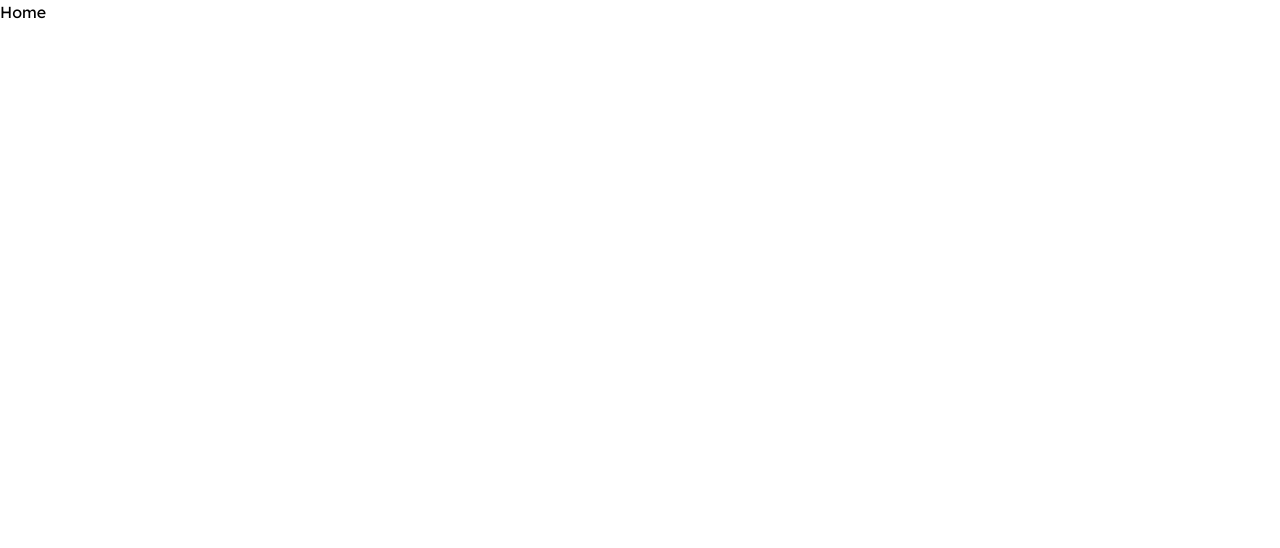
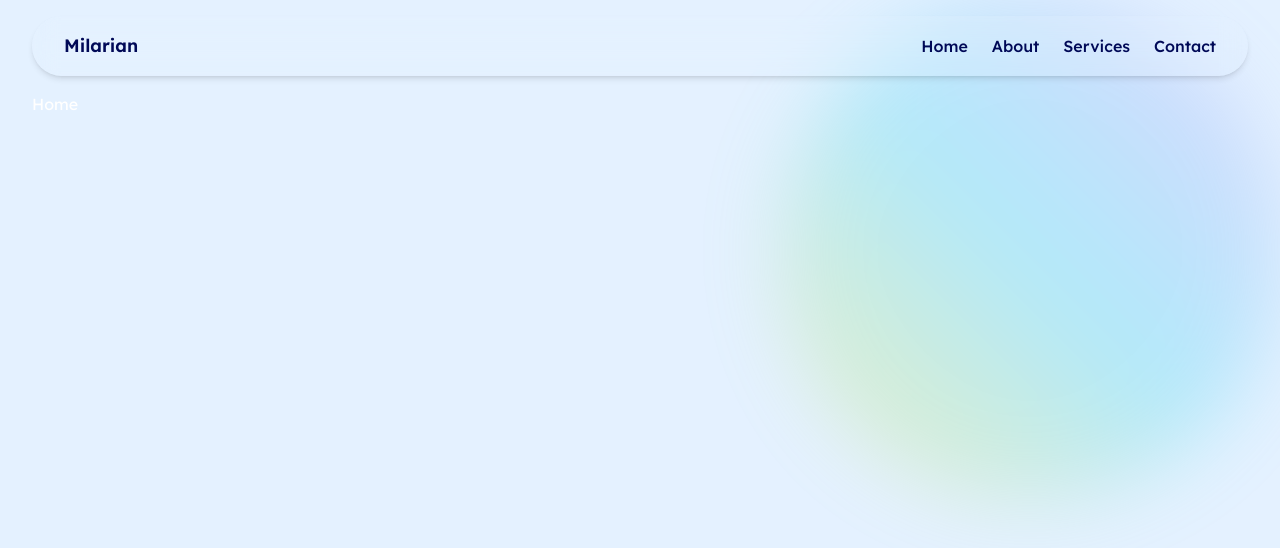
Before and after one commit to kanaee-cloud/milarian-fe, a React (Vite) app: page / in a window 1280 px wide. Shown: the top 548 px of the page. Built offline with nearby package versions, Linux system fonts and the light colour scheme.

Commit message:
feat: navbar created

```diff
--- a/package.json
+++ b/package.json
@@ -11,6 +11,7 @@
   },
   "dependencies": {
     "@tanstack/react-query": "^5.90.5",
+    "lucide-react": "^0.546.0",
     "react": "^19.1.1",
     "react-dom": "^19.1.1",
     "react-router-dom": "^7.9.4"
--- /dev/null
+++ b/src/components/Navbar.jsx
@@ -0,0 +1,24 @@
+export const Navbar = () => {
+
+    const item = [
+        { name: "Home", link: "/" },
+        { name: "About", link: "/about" },
+        { name: "Services", link: "/services" },
+        { name: "Contact", link: "/contact" },
+    ]
+
+    return (
+        <nav className="flex justify-between shadow-md px-8 py-4 rounded-full bg-light/30 backdrop-blur-md items-center">
+            <h1 className="font-semibold text-lg text-primary">Milarian</h1>
+            <ul className="flex gap-6">
+                {item.map((navItem, index) => (
+                    <li key={index}>
+                        <a href={navItem.link} className="text-primary font-medium hover:text-accent">
+                            {navItem.name}
+                        </a>
+                    </li>
+                ))}
+            </ul>
+        </nav>
+    )
+}
--- a/src/index.css
+++ b/src/index.css
@@ -2,6 +2,6 @@
 @tailwind components;
 @tailwind utilities;
 
-* {
+body {
   font-family: 'Lexend', sans-serif;
 }
--- /dev/null
+++ b/src/layouts/LandingLayout.jsx
@@ -0,0 +1,22 @@
+import { Outlet } from "react-router-dom"
+import { Navbar } from "../components/Navbar"
+
+export const LandingLayout = () => {
+    return (
+        <div className="relative min-h-screen overflow-hidden bg-light text-white">
+            <div className="aurora absolute -top-40 -left-40 w-[600px] h-[600px] bg-gradient-to-br from-blue-500 via-secondary to-accent rounded-full blur-3xl opacity-30 animate-aurora1" />
+            <div className="aurora absolute bottom-0 right-0 w-[400px] h-[400px] bg-gradient-to-tr from-blue-500 via-cyan-400 to-purple-400 rounded-full blur-2xl opacity-25 animate-aurora3" />
+            <div className="aurora absolute right-0  w-[500px] h-[500px] bg-gradient-to-tr from-accent via-cyan-400 to-purple-400 rounded-full blur-2xl opacity-25 animate-aurora3" />
+            <div className="aurora absolute bottom-0 left-0 w-[400px] h-[400px] bg-gradient-to-tr from-secondary via-accent to-purple-400 rounded-full blur-2xl opacity-25 animate-aurora3" />
+
+            <div className="relative z-10 flex flex-col min-h-screen">
+                <div className="px-8 py-4">
+                    <Navbar />
+                </div>
+                <main className="flex-grow px-8">
+                    <Outlet />
+                </main>
+            </div>
+        </div>
+    )
+}
--- a/src/routes/index.jsx
+++ b/src/routes/index.jsx
@@ -1,9 +1,16 @@
 import { createBrowserRouter } from "react-router-dom";
-import Home from "../pages/Home";
+import { LandingLayout } from "../layouts/LandingLayout";
+import Home from "../pages/Home"
 
 export const router = createBrowserRouter([
     {
         path: "/",
-        element: <Home />,
+        element: <LandingLayout />,
+        children: [
+            {
+                index: true,
+                element: <Home />
+            }
+        ]
     }
 ])
--- a/tailwind.config.js
+++ b/tailwind.config.js
@@ -7,10 +7,11 @@ export default {
   theme: {
     extend: {
       colors: {
-        accent: '#6F00FF',
+        primary: '#000957',
+        accent: '#FFEB00',
         light: "#E4F1FF",
         navy: "#27005D",
-        blue: "#AED2FF"
+        blue: "#344CB7"
 
       }
     },
```
Also changed, not shown: 1 other file (tests, documents, lock files or other folders).
